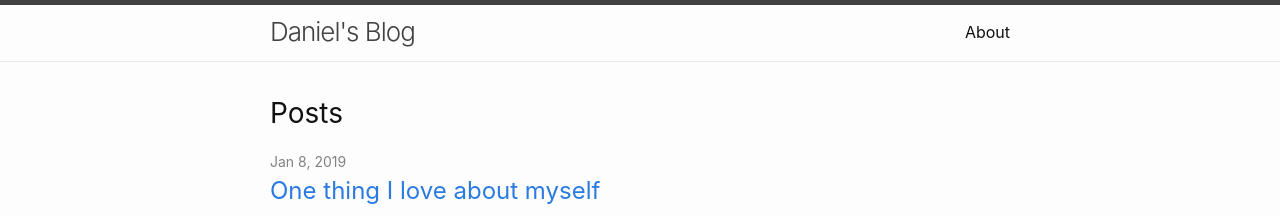
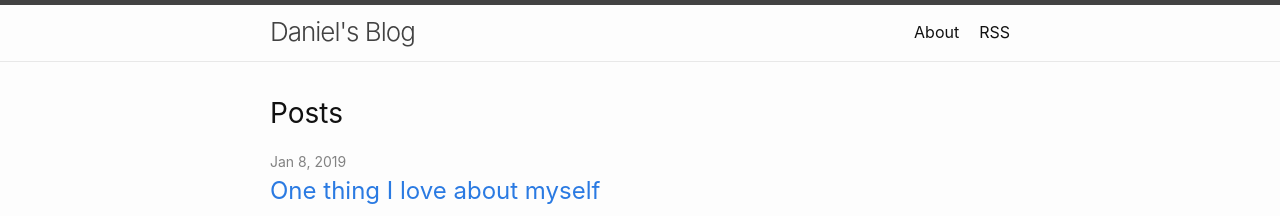
Before and after one commit to danieldsj/danieldsj.github.io, a Jekyll site: the page built from index.md, in a window 1280 px wide. Shown: the top 216 px of the page. Built offline with Jekyll 4.4.1, drawn with Linux system fonts in a browser that asks for light colours.

Commit message:
Added RSS link to header.

```diff
--- a/_includes/header.html
+++ b/_includes/header.html
@@ -23,9 +23,9 @@
             <a class="page-link" href="{{ my_page.url | relative_url }}">{{ my_page.title | escape }}</a>
             {%- endif -%}
           {%- endfor -%}
+          <a class="page-link" rel="alternate" type="application/rss+xml"  href="{{ site.url }}/feed.xml" title="{{ site.title }}">RSS</a>
         </div>
       </nav>
     {%- endif -%}
   </div>
-  <link rel="alternate" type="application/rss+xml"  href="{{ site.url }}/feed.xml" title="{{ site.title }}">
 </header>
```
